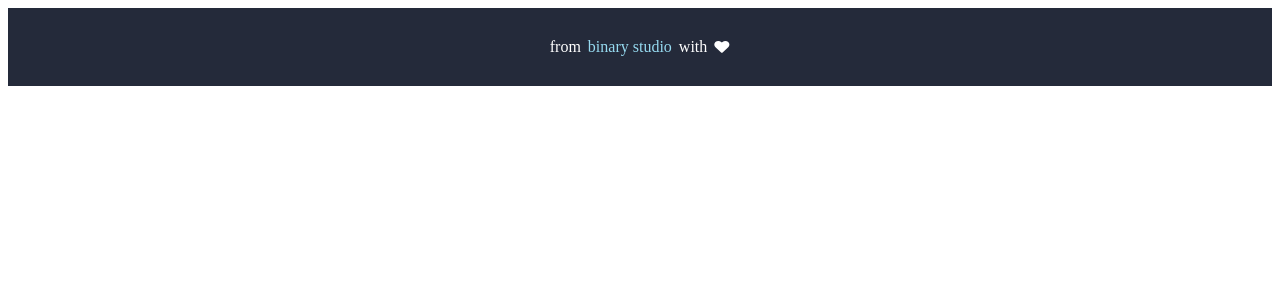
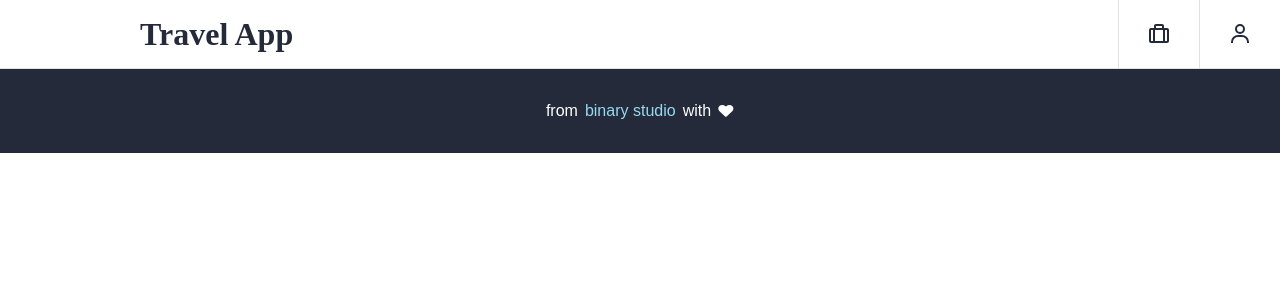
Before and after one commit to Khodyriev/travelapp-js-academy-2022, a React (Create React App) app: page / in a window 1280 px wide. Shown: the top 300 px of the page. Built offline with nearby package versions, Linux system fonts and the light colour scheme.

Commit message:
made header module and linked some styles

```diff
--- /dev/null
+++ b/src/assets/styles/scaffolding.css
@@ -0,0 +1,71 @@
+:focus,
+:focus-visible {
+  outline: 0;
+  box-shadow: 0 0 0 2px var(--color-blue-300);
+}
+
+:focus:not(:focus-visible) {
+  outline: 0;
+  box-shadow: none;
+}
+
+::selection {
+  color: var(--color-white);
+  background-color: var(--color-blue-200);
+}
+
+*,
+*::before,
+*::after {
+  box-sizing: border-box;
+}
+
+html {
+  scroll-behavior: smooth;
+}
+
+body {
+  display: flex;
+  flex-direction: column;
+  min-width: 320px;
+  min-height: 100vh;
+  margin: 0;
+  padding: 0;
+  overflow-x: hidden;
+  color: var(--color-blue-400);
+  font-size: var(--font-size-200);
+  font-family: Assistant, sans-serif;
+  font-style: normal;
+  line-height: 1.5;
+  text-rendering: optimizespeed;
+  background-color: var(--color-white);
+}
+
+main {
+  display: flex;
+  flex-grow: 1;
+  flex-direction: column;
+}
+
+img {
+  display: block;
+  max-width: 100%;
+  height: auto;
+}
+
+input,
+button,
+select {
+  color: inherit;
+  font-family: inherit;
+}
+
+.visually-hidden {
+  position: absolute;
+  width: 1px;
+  height: 1px;
+  overflow: hidden;
+  white-space: nowrap;
+  clip: rect(0, 0, 0, 0);
+  clip-path: inset(50%);
+}
--- a/src/assets/styles/styles.css
+++ b/src/assets/styles/styles.css
@@ -1 +1,2 @@
 @import "./variables.css";
+@import "./scaffolding.css";
--- a/src/components/App.jsx
+++ b/src/components/App.jsx
@@ -1,8 +1,11 @@
 import Footer from './footer/footer'
+import Header from './header/header'
 
 function App() {
   return (
     <>
+    <Header />
+    <main></main>
     <Footer />
     </>
   );
--- /dev/null
+++ b/src/components/header/header.jsx
@@ -0,0 +1,35 @@
+import './styles.css'
+import briefcase from '../../assets/images/briefcase.svg'
+import user from '../../assets/images/user.svg'
+
+const Header = () => (
+    <header className="header">
+      <div className="header__inner">
+        <a href="./index.html" className="header__logo">Travel App</a>
+        <nav className="header__nav">
+          <ul className="nav-header__list">
+            <li className="nav-header__item" title="Bookings">
+              <a href="./bookings.html" class="nav-header__inner">
+                <span className="visually-hidden">Bookings</span>
+                <img src={briefcase} alt=" icon" />
+              </a>
+            </li>
+            <li className="nav-header__item" title="Profile">
+              <div className="nav-header__inner profile-nav" tabindex="0">
+                <span className="visually-hidden">Profile</span>
+                <img src={user} alt="profile icon" />
+                <ul className="profile-nav__list">
+                  <li className="profile-nav__item profile-nav__username">John Doe</li>
+                  <li className="profile-nav__item">
+                    <button className="profile-nav__sign-out button">Sign Out</button>
+                  </li>
+                </ul>
+              </div>
+            </li>
+          </ul>
+        </nav>
+      </div>
+    </header>
+);
+
+export default Header;
--- /dev/null
+++ b/src/components/header/styles.css
@@ -0,0 +1,88 @@
+.header {
+  position: relative;
+  padding: 10px 20px;
+  border-bottom: 1px solid var(--color-gray);
+}
+
+.header__inner {
+  display: flex;
+  justify-content: space-between;
+  align-items: center;
+  max-width: var(--container-width);
+  margin: 0 auto;
+}
+
+.header__logo {
+  margin: 0;
+  color: var(--color-blue-400);
+  font-weight: 600;
+  font-size: var(--font-size-500);
+  font-family: "Playfair Display", serif;
+  text-decoration: none;
+}
+
+.header__nav {
+  position: absolute;
+  right: 0;
+  height: 100%;
+}
+
+.nav-header__list {
+  display: flex;
+  height: 100%;
+  margin: 0;
+  padding: 0;
+  list-style: none;
+}
+
+.nav-header__item {
+  border-left: 1px solid var(--color-gray);
+}
+
+.nav-header__inner {
+  display: flex;
+  justify-content: center;
+  align-items: center;
+  min-width: 80px;
+  height: 100%;
+}
+
+/* profile-nav */
+
+.profile-nav {
+  position: relative;
+  cursor: pointer;
+}
+
+.profile-nav:hover .profile-nav__list,
+.profile-nav:focus .profile-nav__list,
+.profile-nav__list:focus-within .profile-nav__list {
+  display: block;
+}
+
+.profile-nav__list {
+  position: absolute;
+  top: 90%;
+  right: 15px;
+  z-index: 5;
+  display: none;
+  min-width: 150px;
+  padding: 0;
+  list-style: none;
+  background-color: var(--color-white);
+  border-radius: 1px;
+  box-shadow: var(--shadow);
+}
+
+.profile-nav__item {
+  padding: 0 10px 10px;
+  text-align: center;
+}
+
+.profile-nav__item:first-child {
+  padding-top: 10px;
+}
+
+.profile-nav__sign-out {
+  min-height: auto;
+}
```
